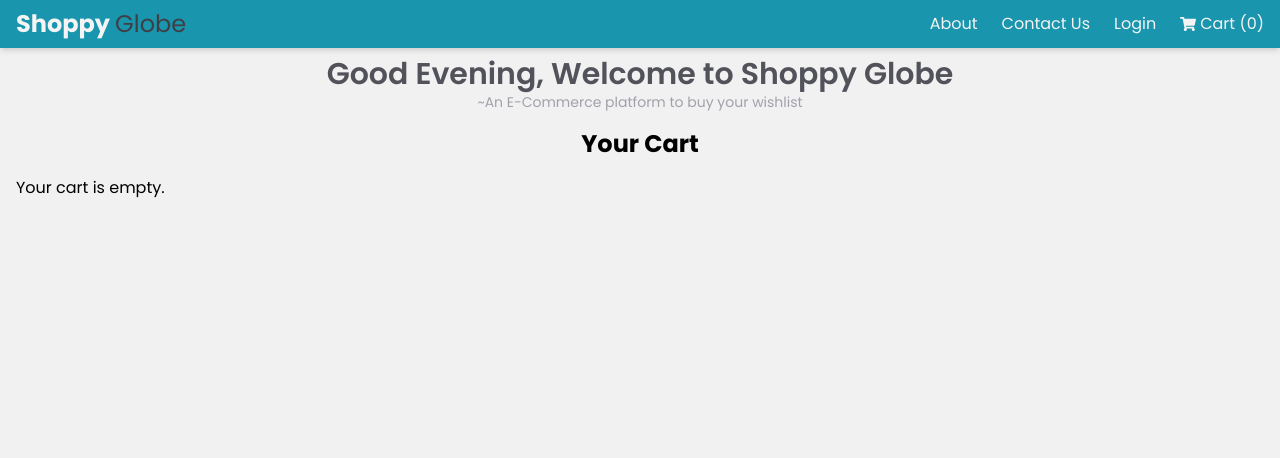
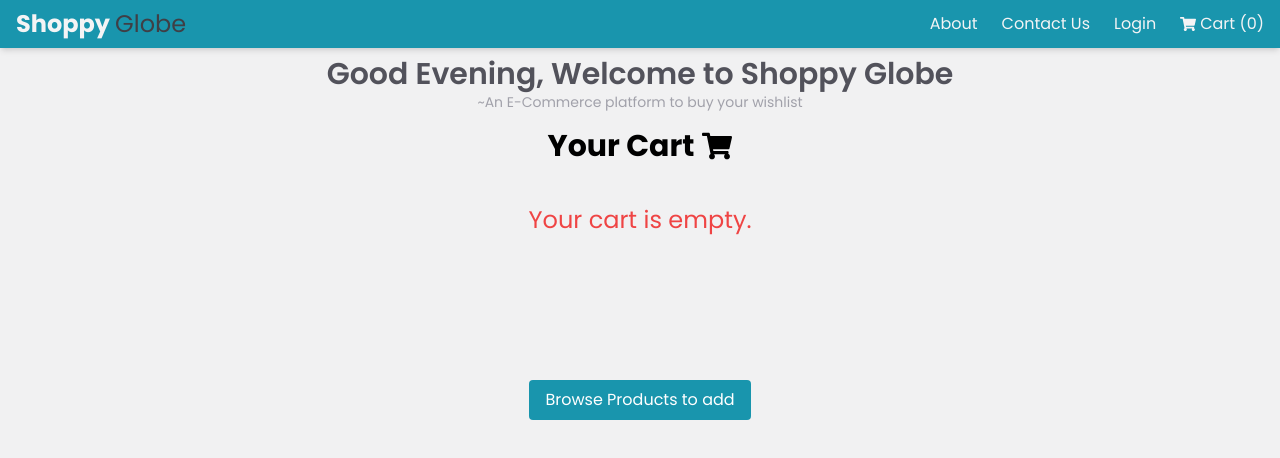
Before and after one commit to aadarshraj02/Shoppy-Globe, a React (Vite) app: page /cart in a window 1280 px wide. Shown: the top 458 px of the page. Built offline with nearby package versions, Linux system fonts and the light colour scheme.

Commit message:
styled the empty cart

```diff
--- a/src/pages/CartPage.tsx
+++ b/src/pages/CartPage.tsx
@@ -1,10 +1,12 @@
 import { useSelector, useDispatch } from "react-redux";
 import { RootState } from "../redux/store";
+import { FaShoppingCart } from "react-icons/fa";
 import {
   incrementQty,
   decrementQty,
   removeFromCart,
 } from "../redux/slices/CartSlice";
+import { Link } from "react-router-dom";
 
 const CartPage = (): JSX.Element => {
   const cartItems = useSelector((state: RootState) => state.cart.cart);
@@ -23,10 +25,29 @@ const CartPage = (): JSX.Element => {
   };
 
   return (
-    <div className="p-4">
-      <h1 className="text-2xl font-bold mb-4 text-center">Your Cart</h1>
-      {cartItems.length === 0 ? <p>Your cart is empty.</p> : <div></div>}
-    </div>
+    <>
+      <div className="p-4">
+        <h1 className="text-3xl font-bold mb-4 flex items-center justify-center gap-2">
+          Your Cart <FaShoppingCart />
+        </h1>
+        {cartItems.length === 0 ? (
+          <>
+            <p className="text-red-500 text-2xl text-center mt-10">
+              Your cart is empty.
+            </p>
+            <div className="flex items-center justify-center h-[40vh]">
+              <Link to="/">
+                <button className="bg-[#1995AD] hover:bg-[#356570] transition-all duration-300 ease-linear text-white px-4 py-2 mt-2 rounded flex items-center gap-1">
+                  Browse Products to add
+                </button>{" "}
+              </Link>
+            </div>
+          </>
+        ) : (
+          <div></div>
+        )}
+      </div>
+    </>
   );
 };
 
```
